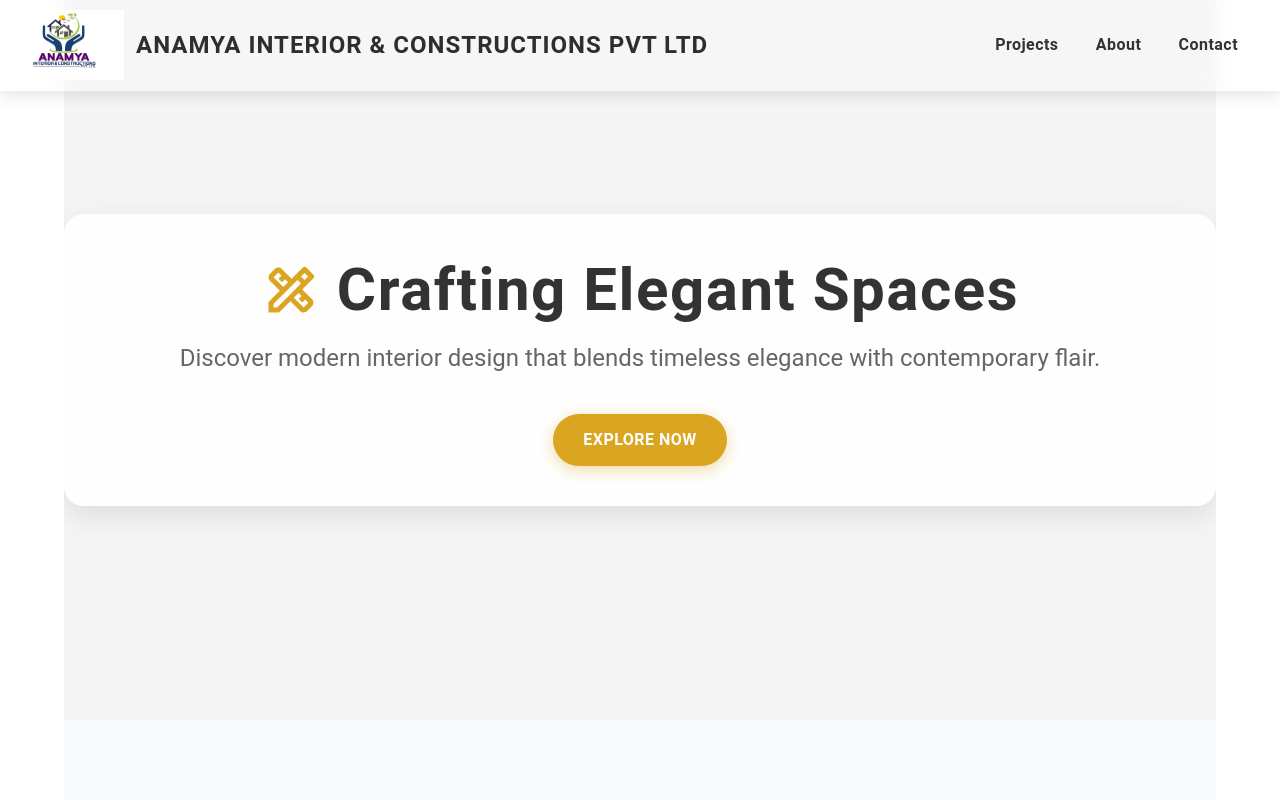
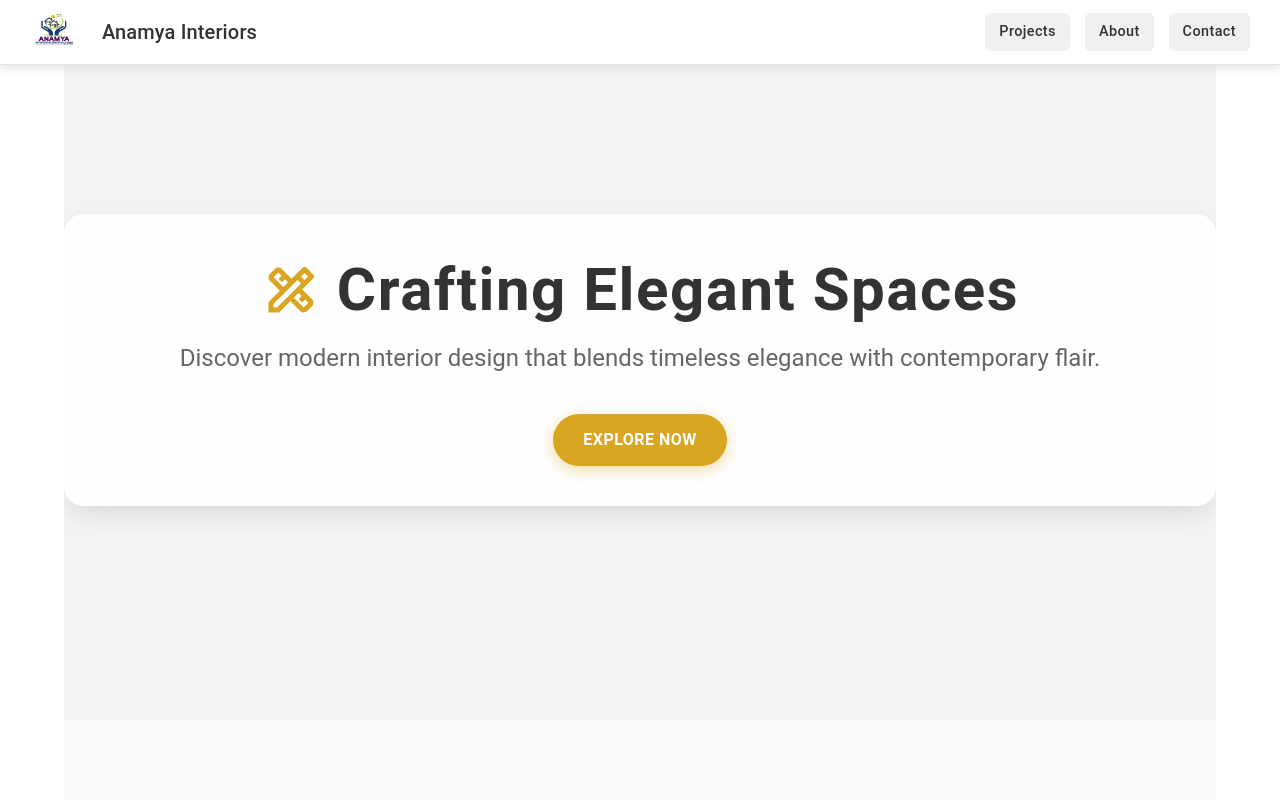
Before and after one commit to SumitsavarnJS/anamya-constructions, a Next.js app: page / in a window 1280 px wide. Shown: the top 800 px of the page. Built offline with nearby package versions, Linux system fonts and the light colour scheme.

Commit message:
header changes

```diff
--- a/app/components/Header.js
+++ b/app/components/Header.js
@@ -1,65 +1,69 @@
 "use client";
 
-import React from "react";
-import { AppBar, Toolbar, Typography, Box, Button } from "@mui/material";
-import DesignServicesOutlinedIcon from "@mui/icons-material/DesignServicesOutlined";
+import React, { useState } from "react";
+import { AppBar, Toolbar, Typography, Box, Button, IconButton, Drawer, List, ListItem, ListItemText } from "@mui/material";
+import MenuIcon from "@mui/icons-material/Menu";
 import Image from "next/image";
 import { motion } from "framer-motion";
 
 export default function Header() {
+  const [mobileOpen, setMobileOpen] = useState(false);
+
   const handleScroll = (id) => {
     const section = document.getElementById(id);
     if (section) {
       section.scrollIntoView({ behavior: "smooth" });
+      setMobileOpen(false);
     }
+  };
+
+  const toggleDrawer = () => {
+    setMobileOpen(!mobileOpen);
   };
 
   return (
     <AppBar
       position="fixed"
       sx={{
-        background: "rgba(255, 255, 255, 0.1)",
+        background: "rgba(255, 255, 255, 0.95)",
         backdropFilter: "blur(10px)",
-        boxShadow: "0px 5px 15px rgba(0, 0, 0, 0.1)",
-        borderBottom: "1px solid rgba(255, 255, 255, 0.2)",
+        boxShadow: "0px 4px 10px rgba(0, 0, 0, 0.1)",
+        borderBottom: "1px solid rgba(0, 0, 0, 0.1)",
       }}
     >
-      <Toolbar sx={{ justifyContent: "space-between", padding: "10px 20px" }}>
+      <Toolbar sx={{ justifyContent: "space-between", padding: { xs: "8px 15px", sm: "12px 30px" } }}>
         {/* Logo Section */}
         <Box sx={{ display: "flex", alignItems: "center" }}>
-          <Image src="/logo/Logo.jpeg" alt="Logo" width={100} height={70} />
+          <Image src="/logo/Logo.jpeg" alt="Logo" width={60} height={40} />
           <Typography
-            variant="h5"
+            variant="h6"
             sx={{
-              fontWeight: "bold",
-              color: "#2E2E2E",
-              letterSpacing: "1px",
-              textTransform: "uppercase",
+              fontWeight: "500",
+              color: "#333",
               ml: 1.5,
+              display: { xs: "none", md: "block" },
             }}
           >
-            Anamya Interior & Constructions Pvt Ltd
+            Anamya Interiors
           </Typography>
         </Box>
 
-        {/* Navigation Links */}
-        <Box>
+        {/* Desktop Navigation */}
+        <Box sx={{ display: { xs: "none", md: "flex" }, gap: "15px" }}>
           {["projects", "about", "contact"].map((section) => (
-            <motion.div
-              key={section}
-              whileHover={{ scale: 1.1 }}
-              transition={{ duration: 0.3 }}
-              style={{ display: "inline-block", margin: "0 10px" }}
-            >
+            <motion.div key={section} whileHover={{ scale: 1.1 }} transition={{ duration: 0.3 }}>
               <Button
                 onClick={() => handleScroll(section)}
                 sx={{
                   color: "#333",
-                  fontWeight: "bold",
-                  fontSize: "1rem",
-                  textTransform: "capitalize",
-                  transition: "color 0.3s ease",
-                  "&:hover": { color: "#FF6B6B" },
+                  fontWeight: "500",
+                  fontSize: "0.9rem",
+                  textTransform: "none",
+                  backgroundColor: "#f0f0f0",
+                  borderRadius: "6px",
+                  padding: "6px 14px",
+                  transition: "all 0.3s ease",
+                  "&:hover": { backgroundColor: "#FF6B6B", color: "#fff" },
                 }}
               >
                 {section.charAt(0).toUpperCase() + section.slice(1)}
@@ -67,7 +71,35 @@ export default function Header() {
             </motion.div>
           ))}
         </Box>
+
+        {/* Mobile Menu */}
+        <IconButton edge="end" sx={{ display: { xs: "block", md: "none" } }} onClick={toggleDrawer}>
+          <MenuIcon sx={{ color: "#333" }} />
+        </IconButton>
       </Toolbar>
+
+      {/* Mobile Drawer */}
+      <Drawer anchor="right" open={mobileOpen} onClose={toggleDrawer}>
+        <List sx={{ width: "220px", padding: "20px" }}>
+          {["projects", "about", "contact"].map((section) => (
+            <ListItem
+              button
+              key={section}
+              onClick={() => handleScroll(section)}
+              sx={{
+                textAlign: "center",
+                backgroundColor: "#f0f0f0",
+                margin: "10px 0",
+                borderRadius: "6px",
+                transition: "all 0.3s ease",
+                "&:hover": { backgroundColor: "#FF6B6B", color: "#fff" },
+              }}
+            >
+              <ListItemText primary={section.charAt(0).toUpperCase() + section.slice(1)} sx={{ textAlign: "center" }} />
+            </ListItem>
+          ))}
+        </List>
+      </Drawer>
     </AppBar>
   );
 }
--- a/app/components/Projects.js
+++ b/app/components/Projects.js
@@ -20,7 +20,7 @@ const projects = [
 
 ];
 
-const whatsappNumber = "1234567890"; // Replace with your actual number
+const whatsappNumber = "91993145538"; // Replace with your actual number
 
 export default function Projects() {
   const [selectedImage, setSelectedImage] = useState(null);
```
